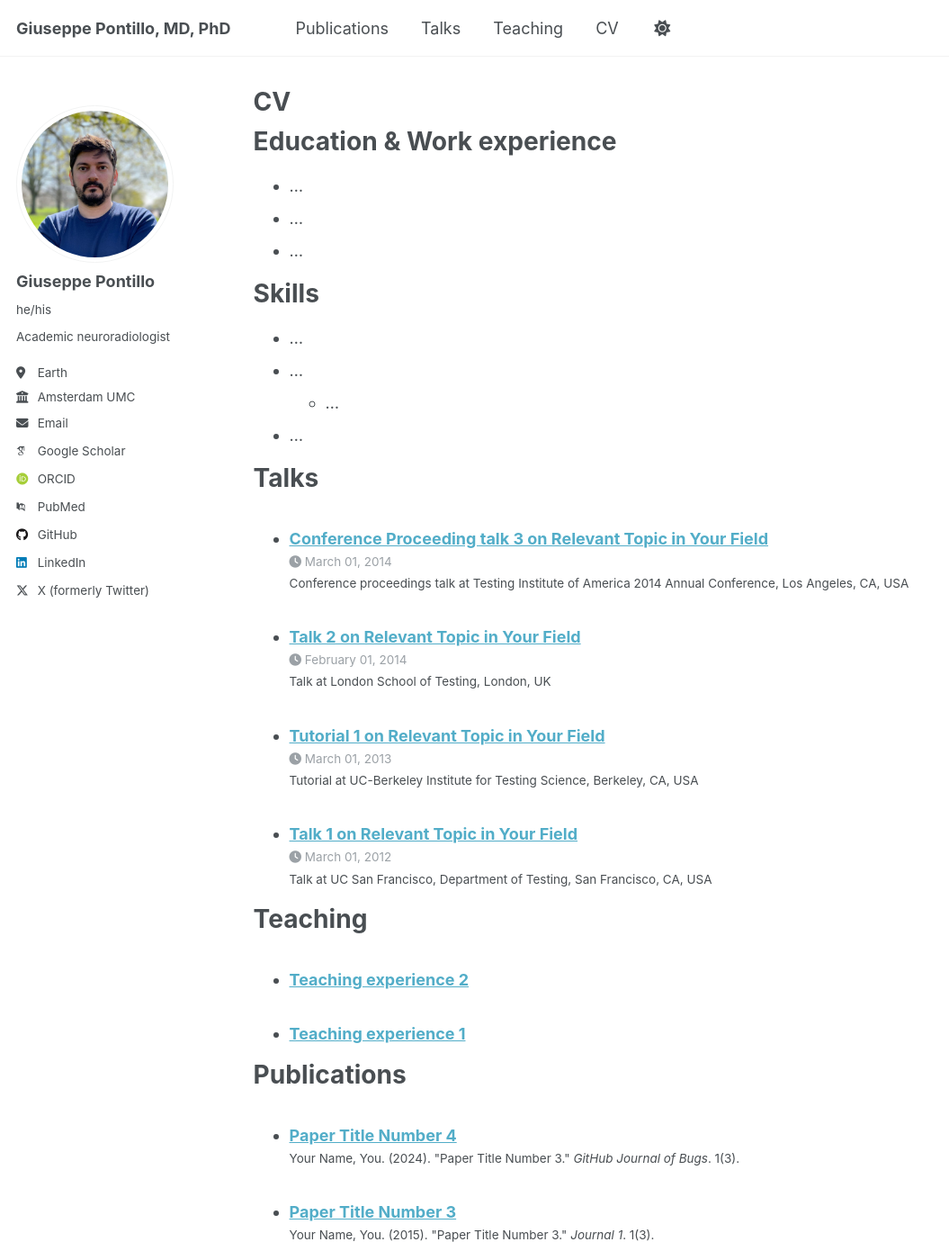
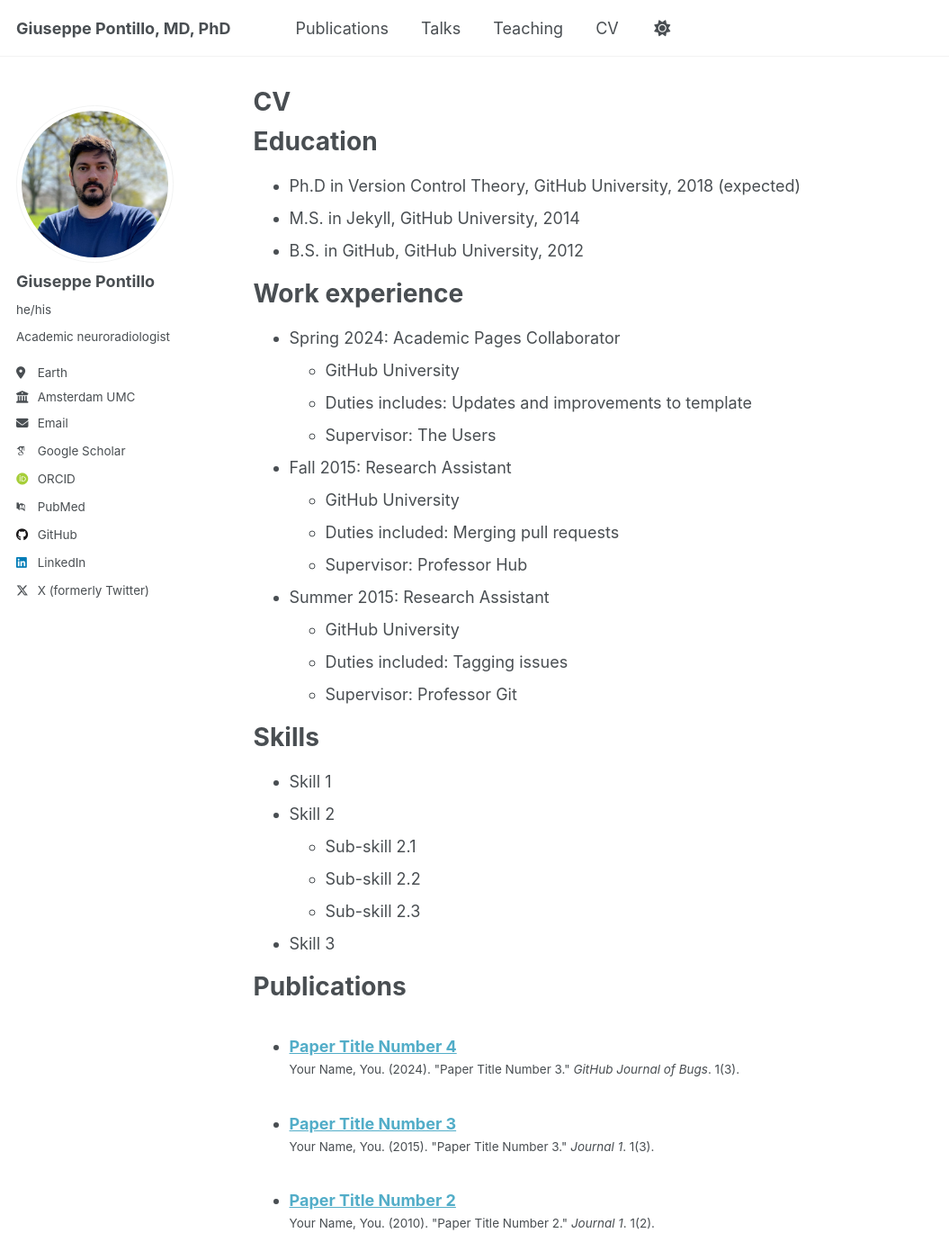
Before and after one commit to giupontillo/giupontillo.github.io, a Jekyll site: the page built from _pages/cv.md, in a window 1280 px wide and 1400 px high. Shown: the whole window at 90% size, without its empty margins (0-1055 px from the left). Built offline with Jekyll 4.4.1, drawn with Linux system fonts in a browser that asks for light colours; some web fonts are replaced; some of the changed text lies outside the part shown.

Commit message:
Revert "change panels"
This reverts commit 7d48551b6c92be45cfead616a43e771334684716.

```diff
--- a/_pages/cv.md
+++ b/_pages/cv.md
@@ -9,20 +9,43 @@ redirect_from:
 
 {% include base_path %}
 
-Education & Work experience
+Education
 ======
-* ...
-* ...
-* ...
+* Ph.D in Version Control Theory, GitHub University, 2018 (expected)
+* M.S. in Jekyll, GitHub University, 2014
+* B.S. in GitHub, GitHub University, 2012
 
+Work experience
+======
+* Spring 2024: Academic Pages Collaborator
+  * GitHub University
+  * Duties includes: Updates and improvements to template
+  * Supervisor: The Users
+
+* Fall 2015: Research Assistant
+  * GitHub University
+  * Duties included: Merging pull requests
+  * Supervisor: Professor Hub
+
+* Summer 2015: Research Assistant
+  * GitHub University
+  * Duties included: Tagging issues
+  * Supervisor: Professor Git
 
 Skills
 ======
-* ...
-* ...
-  * ...
+* Skill 1
+* Skill 2
+  * Sub-skill 2.1
+  * Sub-skill 2.2
+  * Sub-skill 2.3
+* Skill 3
 
-* ...
+Publications
+======
+  <ul>{% for post in site.publications reversed %}
+    {% include archive-single-cv.html %}
+  {% endfor %}</ul>
 
 Talks
 ======
@@ -36,8 +59,6 @@ Teaching
     {% include archive-single-cv.html %}
   {% endfor %}</ul>
 
-Publications
+Service and leadership
 ======
-  <ul>{% for post in site.publications reversed %}
-    {% include archive-single-cv.html %}
-  {% endfor %}</ul>
+* Currently signed in to 43 different slack teams
```
